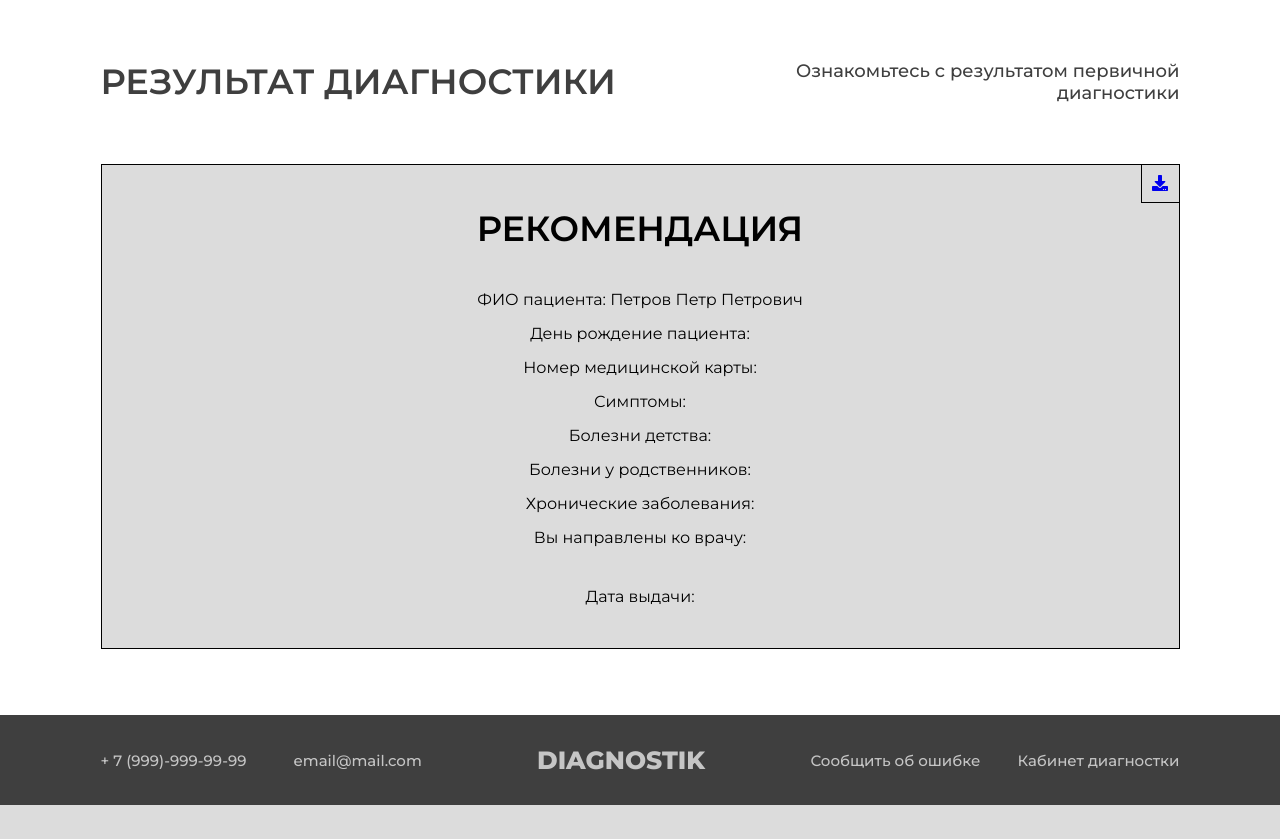
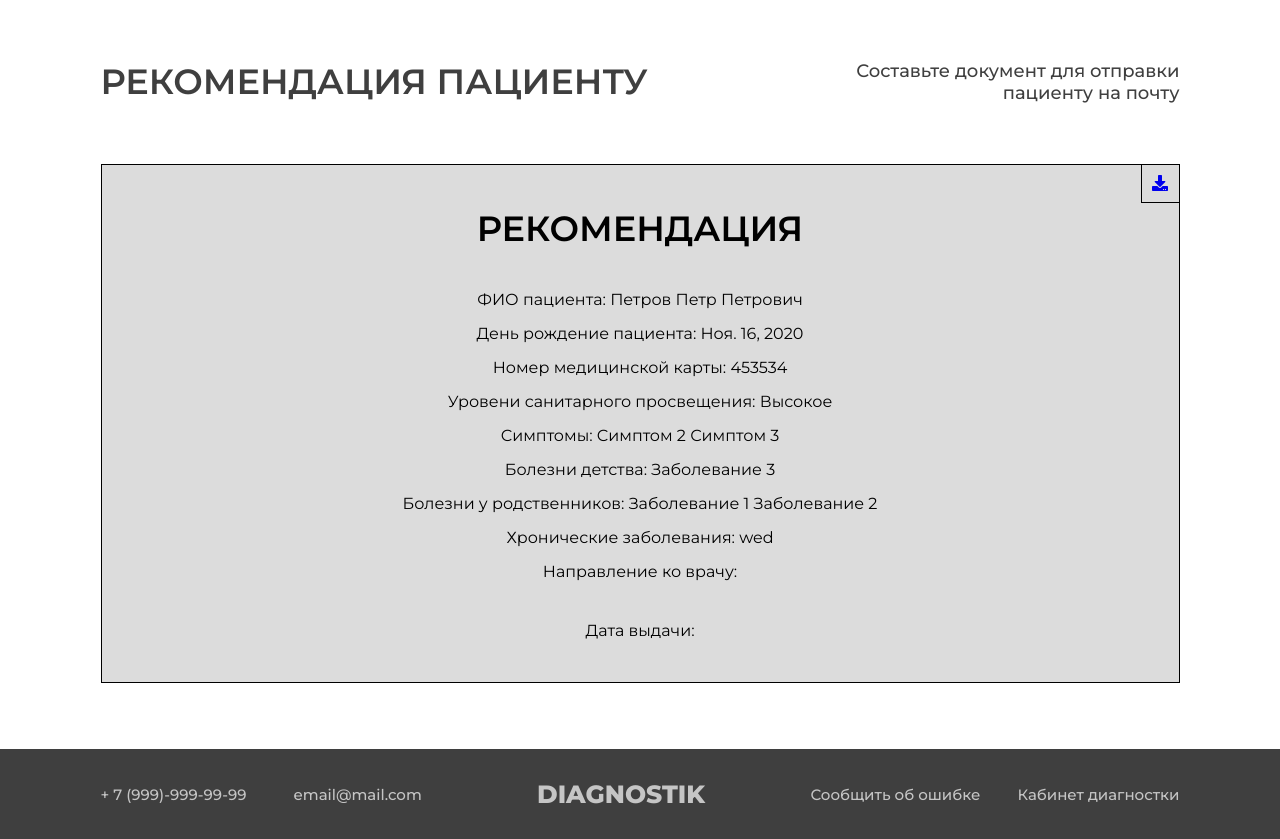
Before and after one commit to ViktoriyaMarka/MED_CENTER, a Django app: page /result_patient/2/detail in a window 1280 px wide. Shown: the part 69-908 px from the top of the page. Before the commit the page ends 874 px from the top, so only its background shows below. Run offline with Django 3.2, Linux system fonts and the light colour scheme; data comes from the database, SQL or seed files in the repository; both versions use the stored data as it was after the commit; some libraries are stand-ins or nearby versions.

Commit message:
initial commit

```diff
--- a/Med/account/models.py
+++ b/Med/account/models.py
@@ -55,10 +55,9 @@ class Account(AbstractBaseUser):
     positions_doctor    = models.ForeignKey(Positions, on_delete = models.DO_NOTHING, verbose_name = 'Должность', null=True)
     patients            = models.ManyToManyField(to='app.Patient', verbose_name="Пациенты", blank='True')
     diseases            = models.ManyToManyField(to='app.Disease', verbose_name="Заболевания", blank='True')
-    doctor_admin        = models.BooleanField(verbose_name='Доктор-администратор',default = False)
+    is_staff            = models.BooleanField(verbose_name='Доктор-администратор',default = False)
     is_admin            = models.BooleanField(default = False)
     is_active           = models.BooleanField(default = True)
-    is_staff            = models.BooleanField(default = False)
     is_superuser        = models.BooleanField(default = False)
 
     USERNAME_FIELD = 'username'
--- a/Med/app/templates/app/doctor/base_nav.html
+++ b/Med/app/templates/app/doctor/base_nav.html
@@ -20,7 +20,7 @@
         <a class="profile two" href="{% url 'report' %}">Сообщить об ошибке</a>
         <ul class="directory">
             <p class="panel_title_two">СПРАВОЧНИКИ</p>
-            {% if request.user.doctor_admin %}
+            {% if request.user.is_staff %}
                 <li class="li"><a class="link" href="{% url 'patient' %}">Пациенты</a></li>
             {% endif %}
             <li class="li"><a class="link" href="{% url 'disease' %}">Заболевания</a></li>
--- a/Med/app/templates/app/result_patient.html
+++ b/Med/app/templates/app/result_patient.html
@@ -2,8 +2,8 @@
 <section class="title">
     <div class="all_container">
         <div class="title_inner">
-            <h1 class="name">РЕЗУЛЬТАТ ДИАГНОСТИКИ</h1>
-            <h2 class="subname">Ознакомьтесь с результатом первичной диагностики</h2>
+            <h1 class="name">РЕКОМЕНДАЦИЯ ПАЦИЕНТУ</h1>
+            <h2 class="subname">Составьте документ для отправки пациенту на почту</h2>
         </div>
         <!-- /.title_inner -->
     </div>
@@ -24,13 +24,23 @@
                     <p class="result_title">РЕКОМЕНДАЦИЯ</p>
                     <div class="result_subtitles">
                         <p class="result_subtitle">ФИО пациента: {{ patient.surname_patient}} {{ patient.name_patient}} {{ patient.middlename_patient}}</p>
-                        <p class="result_subtitle">День рождение пациента:</p>
-                        <p class="result_subtitle">Номер медицинской карты:</p>
-                        <p class="result_subtitle">Симптомы:</p>
-                        <p class="result_subtitle">Болезни детства:</p>
-                        <p class="result_subtitle">Болезни у родственников:</p>
-                        <p class="result_subtitle">Хронические заболевания:</p>
-                        <p class="result_subtitle">Вы направлены ко врачу:</p>
+                        <p class="result_subtitle">День рождение пациента: {{ patient.birthday_patient}}</p>
+                        <p class="result_subtitle">Номер медицинской карты: {{ patient.number_of_medical_card}}</p>
+                        <p class="result_subtitle">Уровени санитарного просвещения: {{ patient.enlightenment_patient}}</p>
+                        <p class="result_subtitle">Симптомы:
+                            {% for s in patient.symptoms_patient.all %}
+                                {{ s.name_symptom}}
+                            {% endfor %}</p>
+                        <p class="result_subtitle">Болезни детства:
+                            {% for s in patient.childhood_diseases.all %}
+                                {{ s.name_disease}}
+                            {% endfor %}</p>
+                        <p class="result_subtitle">Болезни у родственников:
+                        {% for s in patient.relatives_diseases.all %}
+                                {{ s.name_disease}}
+                            {% endfor %}</p>
+                        <p class="result_subtitle">Хронические заболевания: {{patient.chronic_disease}}</p>
+                        <p class="result_subtitle">Направление ко врачу:</p>
                         <p class="result_subtitle date">Дата выдачи:</p>
                     </div>
                     <!-- /.result_subtitles -->
--- a/Med/app/views.py
+++ b/Med/app/views.py
@@ -277,6 +277,7 @@ class patientUpdateView(View):
 #Подробности
 class patientDetailView(DetailView):
     model = Patient
+    form_class = PatientForm
     template_name = 'app/result_patient.html'
     context_object_name = 'patient'
 
```
Also changed, not shown: Med/db.sqlite3.
